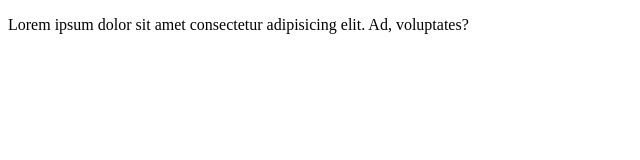
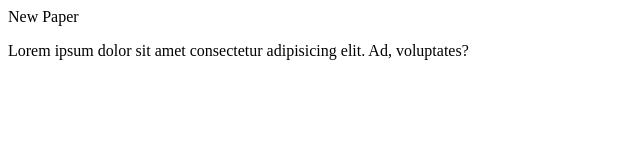
Before and after one commit to mohdshafaquearif/Push_Pull, a plain HTML site: page index.html in a window 1280 px wide. Shown: the whole page, without its empty margins (0-640 px from the left). Drawn offline with Linux system fonts and the light colour scheme.

Commit message:
second commit

```diff
--- a/index.html
+++ b/index.html
@@ -1,3 +1,5 @@
+
+
 <!DOCTYPE html>
 <html lang="en">
 <head>
@@ -6,6 +8,10 @@
     <title>Document</title>
 </head>
 <body>
+	<div>
+	New Paper
+
+	</div>
     <p>Lorem ipsum dolor sit amet consectetur adipisicing elit. Ad, voluptates?</p>
 </body>
 </html>
```
